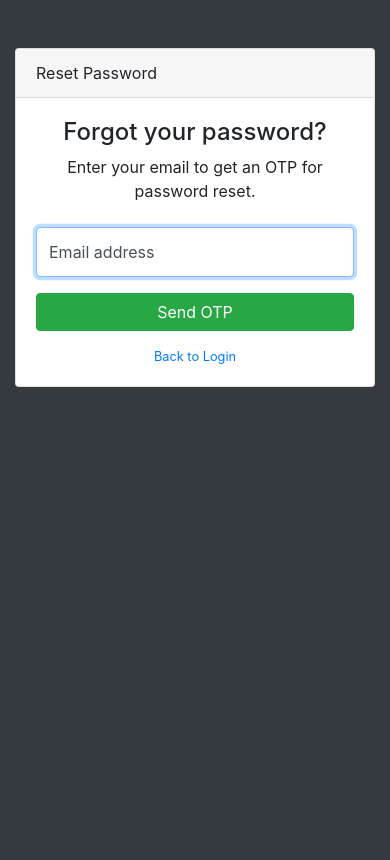
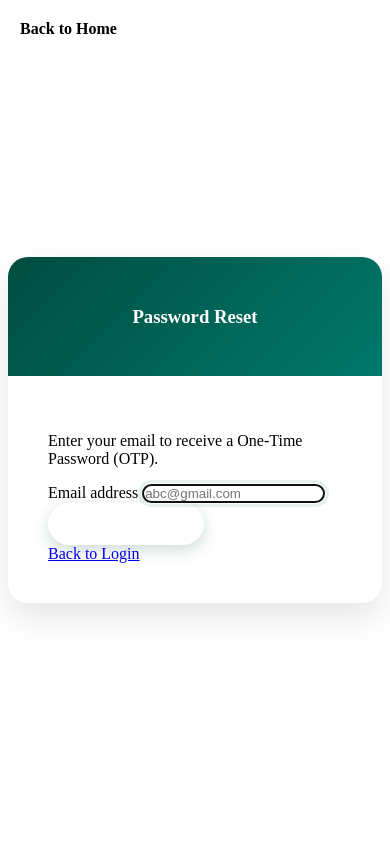
Before and after one commit to Gaurav-Chaudhari-2003/VehicleBooking, a PHP site: page /password-reset.php in a window 390 px wide. Before the commit the page ends 387 px from the top, so only its background shows below. Run offline with PHP 8.4, Linux system fonts and the light colour scheme; data that the repository does not hold is empty; a stand-in replaces the project's code that opens the database connection; some libraries are stand-ins or nearby versions.

Commit message:
Refactored login and password reset pages with modern UI and improved logic
- Redesigned `usr/user-login.php` with a split-screen layout, responsive styling, and password visibility toggle.
- Replaced JavaScript redirection with PHP `header()` in `usr/user-login.php`.
- Redesigned `password-reset.php` to match the new theme and added password visibility toggle.
- Updated `password-reset.php` to use `OTPMailTemplate` for sending OTP emails and fetch user details for personalized emails.
- Integrated global theme configuration in both pages.

```diff
--- a/password-reset.php
+++ b/password-reset.php
@@ -8,6 +8,7 @@ use Brevo\Client\Configuration;
 use Brevo\Client\Api\TransactionalEmailsApi;
 use Brevo\Client\Model\SendSmtpEmail;
 use Dotenv\Dotenv;
+use includes\OTPMailTemplate;
 
 /* =====================================================
    LOAD ENV USING COMPOSER DOTENV
@@ -29,16 +30,12 @@ if (isset($_POST['reset-pwd'])) {
 
     $email = trim($_POST['r_email']);
     global $mysqli;
-    $stmt = $mysqli->prepare("SELECT id FROM users WHERE email = ?");
+    $stmt = $mysqli->prepare("SELECT id, first_name, last_name FROM users WHERE email = ?");
     $stmt->bind_param('s', $email);
     $stmt->execute();
-    $stmt->store_result();
+    $result = $stmt->get_result();
 
-    if ($stmt->num_rows === 0) {
-        $err = "Email not registered.";
-    }
-    else {
-
+    if ($user = $result->fetch_assoc()) {
         $otp = rand(100000, 999999);
 
         // Create a table if missing
@@ -69,29 +66,15 @@ if (isset($_POST['reset-pwd'])) {
 
 
         /* ============= BREVO EMAIL ============= */
-
         try {
-
-            $config = Configuration::getDefaultConfiguration()
-                    ->setApiKey('api-key', $apiKey);
-
+            $config = Configuration::getDefaultConfiguration()->setApiKey('api-key', $apiKey);
             $api = new TransactionalEmailsApi(null, $config);
 
             $content = new SendSmtpEmail([
                     'subject' => 'Password Reset OTP',
-                    'sender' => [
-                            'name'  => $senderName,
-                            'email' => $senderEmail
-                    ],
-                    'to' => [
-                            ['email' => $email]
-                    ],
-                    'htmlContent' => "
-                    <h3>Password Reset</h3>
-                    <p>Your OTP is:</p>
-                    <h2>$otp</h2>
-                    <p>Valid for 15 minutes.</p>
-                "
+                    'sender' => ['name' => $senderName, 'email' => $senderEmail],
+                    'to' => [['email' => $email]],
+                    'htmlContent' => OTPMailTemplate::getHtml($otp, $user['first_name'])
             ]);
 
             $api->sendTransacEmail($content);
@@ -100,10 +83,11 @@ if (isset($_POST['reset-pwd'])) {
             $succ = "OTP sent to your email.";
             $step = "verify-otp";
 
-        }
-        catch (Exception $e) {
+        } catch (Exception $e) {
             $err = "Failed to send email: " . $e->getMessage();
         }
+    } else {
+        $err = "Email not registered.";
     }
 }
 
@@ -192,67 +176,176 @@ if (isset($_POST['set-password'])) {
     <meta charset="utf-8">
     <title>Password Reset | Vehicle Booking System</title>
     <meta name="viewport" content="width=device-width, initial-scale=1">
-    <link href="https://cdnjs.cloudflare.com/ajax/libs/font-awesome/6.5.0/css/all.min.css" rel="stylesheet">
-    <link href="usr/vendor/css/sb-admin.css" rel="stylesheet">
-    <link href="https://cdn.jsdelivr.net/npm/sweetalert2@11/dist/sweetalert2.min.css" rel="stylesheet">
 
+    <!-- Include Global Theme -->
+    <?php include("vendor/inc/theme-config.php"); ?>
+
+    <style>
+        body {
+            background: linear-gradient(135deg, var(--accent-color) 0%, #ffffff 100%);
+            display: flex;
+            align-items: center;
+            justify-content: center;
+            min-height: 100vh;
+        }
+
+        .reset-card {
+            border: none;
+            border-radius: 20px;
+            box-shadow: 0 15px 35px rgba(0,0,0,0.1);
+            overflow: hidden;
+            width: 100%;
+            max-width: 450px;
+            background: #fff;
+        }
+
+        .card-header {
+            background: linear-gradient(135deg, #004d40 0%, #00796b 100%);
+            color: white;
+            padding: 30px;
+            text-align: center;
+            border-bottom: none;
+        }
+
+        .card-body {
+            padding: 40px;
+        }
+
+        .form-floating > .form-control {
+            border-radius: 10px;
+            border: 1px solid #e0e0e0;
+            background-color: #f8f9fa;
+        }
+
+        .form-floating > .form-control:focus {
+            background-color: #fff;
+            border-color: var(--secondary-color);
+            box-shadow: 0 0 0 4px rgba(0, 121, 107, 0.1);
+        }
+
+        .btn-submit {
+            background-color: var(--primary-color);
+            color: white;
+            border: none;
+            border-radius: 50px;
+            padding: 12px 40px;
+            font-weight: 600;
+            font-size: 1rem;
+            transition: all 0.3s;
+            box-shadow: 0 5px 15px rgba(0, 77, 64, 0.2);
+        }
+
+        .btn-submit:hover {
+            background-color: var(--secondary-color);
+            color: white;
+            transform: translateY(-2px);
+            box-shadow: 0 8px 20px rgba(0, 77, 64, 0.3);
+        }
+
+        .back-btn {
+            position: absolute;
+            top: 20px;
+            left: 20px;
+            color: var(--primary-color);
+            text-decoration: none;
+            font-weight: 600;
+            display: flex;
+            align-items: center;
+            transition: transform 0.2s;
+            z-index: 10;
+        }
+
+        .back-btn:hover {
+            transform: translateX(-3px);
+            text-decoration: none;
+            color: var(--secondary-color);
+        }
+
+        .password-toggle {
+            position: absolute;
+            top: 65%;
+            right: 15px;
+            cursor: pointer;
+            color: #666;
+            z-index: 10;
+        }
+    </style>
 </head>
-<body class="bg-dark">
+<body>
+
+<a href="index.php" class="back-btn">
+    <i class="fas fa-arrow-left mr-2"></i> Back to Home
+</a>
 
 <?php if ($succ): ?>
-    <script>setTimeout(() => { Swal.fire("Success!", "<?= $succ ?>", "success"); }, 100);</script>
+    <script src="https://unpkg.com/sweetalert/dist/sweetalert.min.js"></script>
+    <script>setTimeout(() => { swal("Success!", "<?= $succ ?>", "success"); }, 100);</script>
 <?php endif; ?>
 <?php if ($err): ?>
-    <script>setTimeout(() => { Swal.fire("Error!", "<?= $err ?>", "error"); }, 100);</script>
+    <script src="https://unpkg.com/sweetalert/dist/sweetalert.min.js"></script>
+    <script>setTimeout(() => { swal("Error!", "<?= $err ?>", "error"); }, 100);</script>
 <?php endif; ?>
 
 <div class="container">
-    <div class="card card-login mx-auto mt-5">
-        <div class="card-header">Reset Password</div>
+    <div class="reset-card mx-auto">
+        <div class="card-header">
+            <i class="fas fa-key fa-3x mb-3"></i>
+            <h3 class="fw-bold mb-1">Password Reset</h3>
+        </div>
         <div class="card-body">
-            <div class="text-center mb-4">
-                <h4>Forgot your password?</h4>
-                <p>Enter your email to get an OTP for password reset.</p>
-            </div>
+
             <?php if (!$step): ?>
+                <p class="text-center text-muted mb-4">Enter your email to receive a One-Time Password (OTP).</p>
                 <form method="POST">
-                    <div class="form-group">
-                        <div class="form-label-group">
-                            <input type="email" name="r_email" class="form-control" placeholder="Email address" required autofocus>
-                            <label>Email address</label>
-                        </div>
+                    <div class="form-floating mb-3">
+                        <label for="r_email">Email address</label>
+                        <input type="email" name="r_email" id="r_email" class="form-control" placeholder="abc@gmail.com" required autofocus>
                     </div>
-                    <input type="submit" name="reset-pwd" class="btn btn-success btn-block" value="Send OTP">
+                    <button type="submit" name="reset-pwd" class="btn btn-submit w-100">Send OTP</button>
                 </form>
             <?php elseif ($step == 'verify-otp'): ?>
+                <p class="text-center text-muted mb-4">Enter the OTP sent to <strong><?= htmlspecialchars($_SESSION['reset_email']) ?></strong>.</p>
                 <form method="POST">
-                    <div class="form-group">
-                        <label>Enter OTP sent to your email</label>
-                        <input type="text" name="otp" class="form-control" required>
+                    <div class="form-floating mb-3">
+                        <label for="otp">Enter OTP</label>
+                        <input type="text" name="otp" id="otp" class="form-control" placeholder="000000" required>
                     </div>
-                    <input type="submit" name="verify-otp" class="btn btn-info btn-block" value="Verify OTP">
+                    <button type="submit" name="verify-otp" class="btn btn-submit w-100">Verify OTP</button>
                 </form>
             <?php elseif ($step == 'set-password'): ?>
+                <p class="text-center text-muted mb-4">Create a new password for your account.</p>
                 <form method="POST">
-                    <div class="form-group">
-                        <label>New Password</label>
-                        <input type="password" name="new_password" class="form-control" required>
+                    <div class="form-floating mb-3 position-relative">
+                        <label for="new_password">New Password</label>
+                        <input type="password" name="new_password" id="new_password" class="form-control" placeholder="********" required>
+                        <i class="fas fa-eye password-toggle" onclick="togglePassword('new_password', this)"></i>
                     </div>
-                    <input type="submit" name="set-password" class="btn btn-primary btn-block" value="Update Password">
+                    <button type="submit" name="set-password" class="btn btn-submit w-100">Update Password</button>
                 </form>
             <?php endif; ?>
-            <div class="text-center mt-3">
-                <a class="d-block small" href="usr/user-login.php">Back to Login</a>
+
+            <div class="text-center mt-4">
+                <a class="d-block small text-muted" href="usr/user-login.php">Back to Login</a>
             </div>
         </div>
     </div>
 </div>
 
-<script src="https://code.jquery.com/jquery-3.7.1.min.js"></script>
-<script src="https://cdn.jsdelivr.net/npm/bootstrap@5.3.3/dist/js/bootstrap.bundle.min.js"></script>
-<script src="https://cdn.jsdelivr.net/npm/sweetalert2@11"></script>
-
-
+<script src="https://cdn.jsdelivr.net/npm/bootstrap@5.3.0/dist/js/bootstrap.bundle.min.js"></script>
+<script>
+    function togglePassword(inputId, icon) {
+        const input = document.getElementById(inputId);
+        if (input.type === "password") {
+            input.type = "text";
+            icon.classList.remove("fa-eye");
+            icon.classList.add("fa-eye-slash");
+        } else {
+            input.type = "password";
+            icon.classList.remove("fa-eye-slash");
+            icon.classList.add("fa-eye");
+        }
+    }
+</script>
 
 </body>
 </html>
```
Also changed, not shown: usr/user-login.php (+186 -117 lines).
